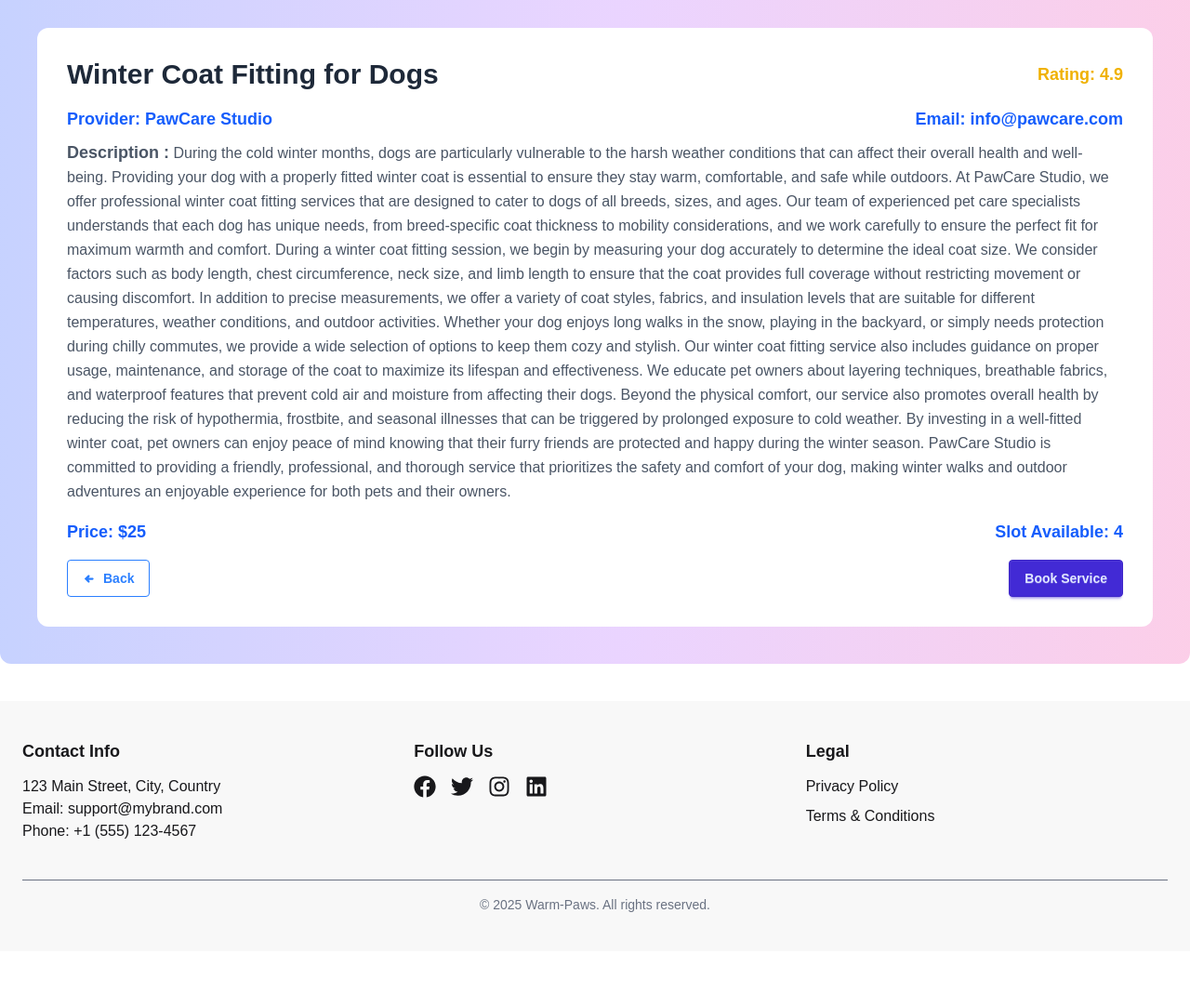
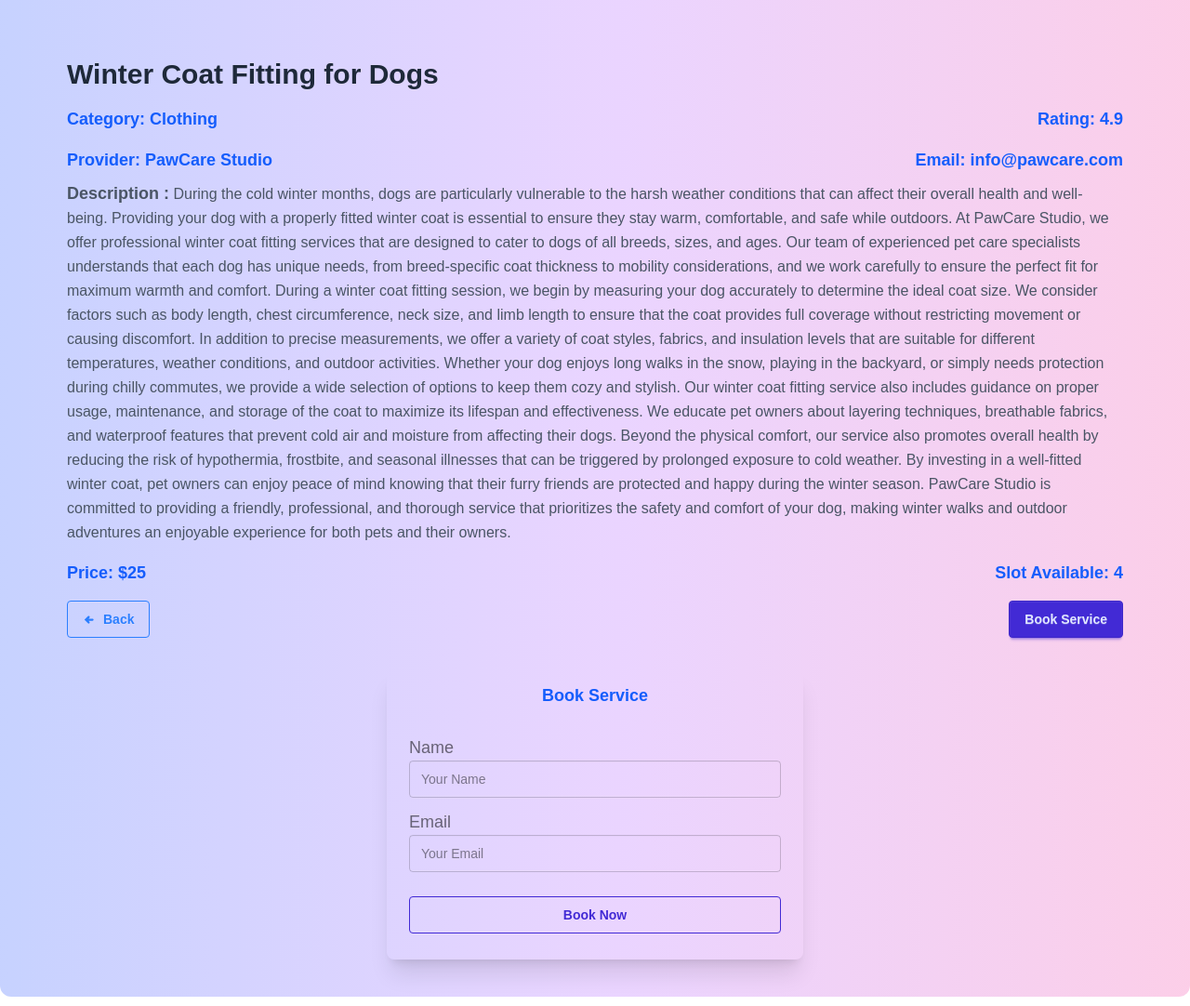
Before and after one commit to shamim1202/warmpaws, a React (Vite) app: page /service_details/1 in a window 1280 px wide. Shown: the part 550-1632 px from the top of the page at 93% size. Before the commit the page ends 1573 px from the top, so only its background shows below. Built offline with nearby package versions, Linux system fonts and the light colour scheme; no server answers; sample sign-in values are in the browser's storage.

Commit message:
create book service form and show a alert

```diff
--- a/src/components/BookService/BookService.jsx
+++ b/src/components/BookService/BookService.jsx
@@ -1,21 +1,29 @@
+import toast from "react-hot-toast";
 
 const BookService = () => {
+  const handleBooking = (e) => {
+    e.preventDefault();
+    toast.success("✅ Service booked successfully!");
+    e.target.reset()
+  };
+
   return (
     <div>
-      <div className="card bg-base-100 w-full max-w-md shadow-xl hover:shadow-2xl transition-all duration-300">
+      <div className="card w-full max-w-md shadow-xl hover:shadow-2xl transition-all duration-300">
         {/* {loading && <PageLoader message="Logging you in..." type="dots" />} */}
         {/* ---- Title ---- */}
-        <h3 className="text-blue-600 text-sm md:text-lg font-bold mt-4 md:mt-6 text-center">
+        <h3 className="text-blue-600 text-sm md:text-lg font-bold mt-4  text-center">
           Book Service
         </h3>
 
-        <div className="card-body">
+        <form onSubmit={handleBooking} className="card-body">
           <fieldset className="fieldset">
+            <div>
               <label className="label text-sm md:text-lg">Name</label>
               <input
                 type="name"
                 name="name"
-              className="input input-bordered w-full"
+                className="input input-bordered w-full bg-transparent hover:shadow"
                 placeholder="Your Name"
               />
 
@@ -23,18 +31,19 @@ const BookService = () => {
               <input
                 type="email"
                 name="email"
-              className="input input-bordered w-full"
+                className="input input-bordered w-full bg-transparent hover:shadow"
                 placeholder="Your Email"
               />
+            </div>
 
             <button
               type="submit"
               className="btn btn-primary btn-outline mt-5 w-full"
             >
-              Login
+              Book Now
             </button>
           </fieldset>
-        </div>
+        </form>
       </div>
     </div>
   );
--- a/src/pages/Login/Login.jsx
+++ b/src/pages/Login/Login.jsx
@@ -25,6 +25,7 @@ const Login = () => {
         setUser(user);
         toast.success(`Welcome back, ${user.displayName || "User"} 👋`);
         setLoading(false);
+        form.reset()
         navigate(`${location.state ? location.state : "/"}`);
       })
       .catch((err) => {
--- a/src/pages/ServiceDetails/ServiceDetails.jsx
+++ b/src/pages/ServiceDetails/ServiceDetails.jsx
@@ -1,6 +1,7 @@
 import { useEffect, useState } from "react";
 import { TiArrowLeftThick } from "react-icons/ti";
 import { useLoaderData, useNavigate, useParams } from "react-router";
+import BookService from "../../components/BookService/BookService";
 
 const ServiceDetails = () => {
   const services = useLoaderData();
@@ -31,6 +32,7 @@ const ServiceDetails = () => {
     providerName,
     providerEmail,
     slotsAvailable,
+    category,
   } = allService;
 
   return (
@@ -45,14 +47,20 @@ const ServiceDetails = () => {
           />
         </div>
 
-        <div className="w-full bg-base-100 rounded md:rounded-xl overflow-hidden flex flex-col md:flex-row items-center md:items-start">
+        <div className="w-full rounded md:rounded-xl overflow-hidden flex flex-col md:flex-row items-center md:items-start">
           {/* -------------- Details -------------- */}
           <div className="w-full p-4 md:p-8 md:space-y-4">
             <div className="flex flex-col md:flex-row md:items-center justify-between">
               <h2 className="text-xl md:text-3xl font-bold text-gray-800">
                 {serviceName}
               </h2>
-              <span className="text-yellow-500 font-semibold text-sm md:text-lg mt-2 md:mt-0">
+            </div>
+
+            <div className="flex flex-col md:flex-row justify-between items-start md:items-center gap-1 mt-4 text-blue-600 mb-2">
+              <span className="flex items-center gap-2 font-semibold text-sm md:text-lg">
+                Category: {category}
+              </span>
+              <span className="font-semibold text-sm md:text-lg mt-2 md:mt-0">
                 Rating: {rating}
               </span>
             </div>
@@ -101,6 +109,7 @@ const ServiceDetails = () => {
             </div>
           </div>
         </div>
+        <BookService></BookService>
       </div>
     </div>
   );
```
Lines whose indentation alone changed are shown as unchanged.
